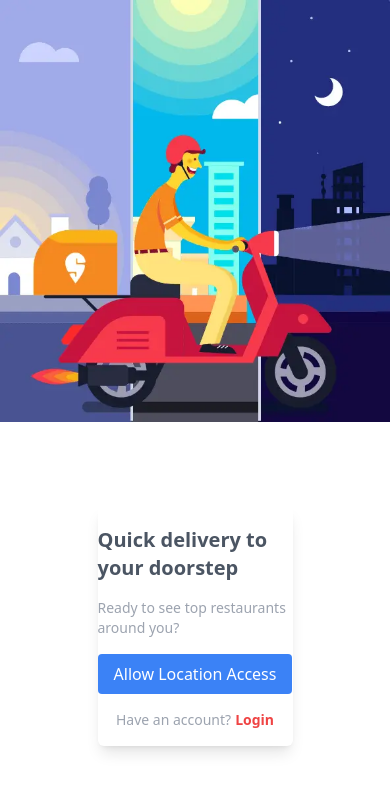
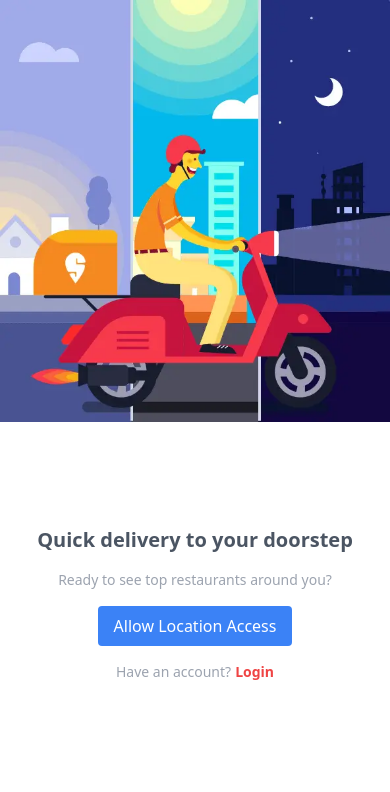
Before and after one commit to ErSndubey/Foodies-UI, a React (Vite) app: page / in a window 390 px wide. Shown: the top 792 px of the page. Built offline with nearby package versions, Linux system fonts and the light colour scheme; no server answers.

Commit message:
mobile view responsivness fix for location dialogue box.

```diff
--- a/src/components/LocationPromt.js
+++ b/src/components/LocationPromt.js
@@ -48,7 +48,7 @@ const LocationPrompt = () => {
           ))}
         </div>
       </div>
-      <div className="flex flex-col mx-auto rounded-md shadow-lg sm:bg-gray-100 w-1/2">
+      <div className="flex flex-col mx-auto md:rounded-md md:shadow-lg sm:bg-gray-100 md:w-1/2">
         <h1 className="flex mx-auto font-bold text-xl text-gray-600 mt-5">
           Quick delivery to your doorstep
         </h1>
```
